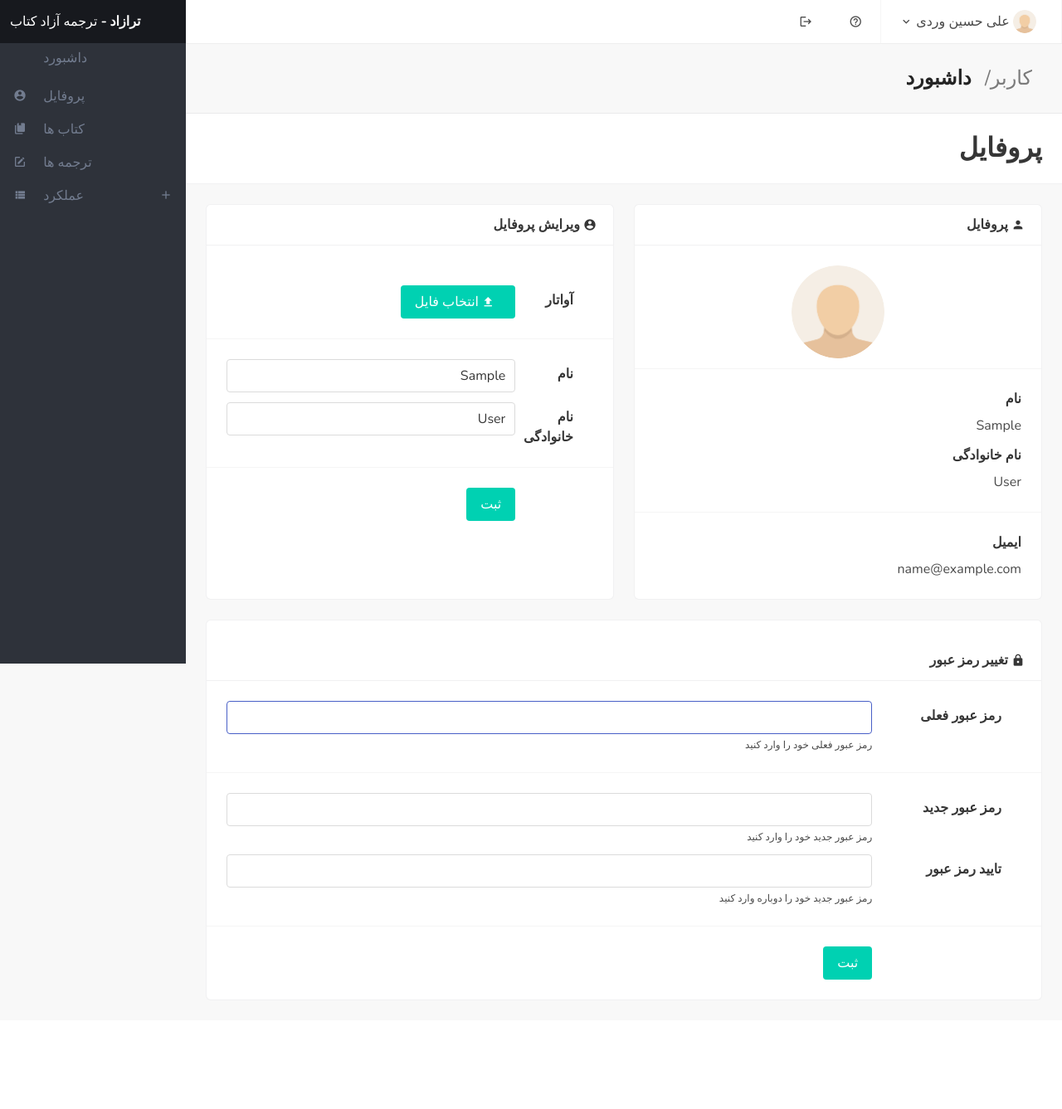
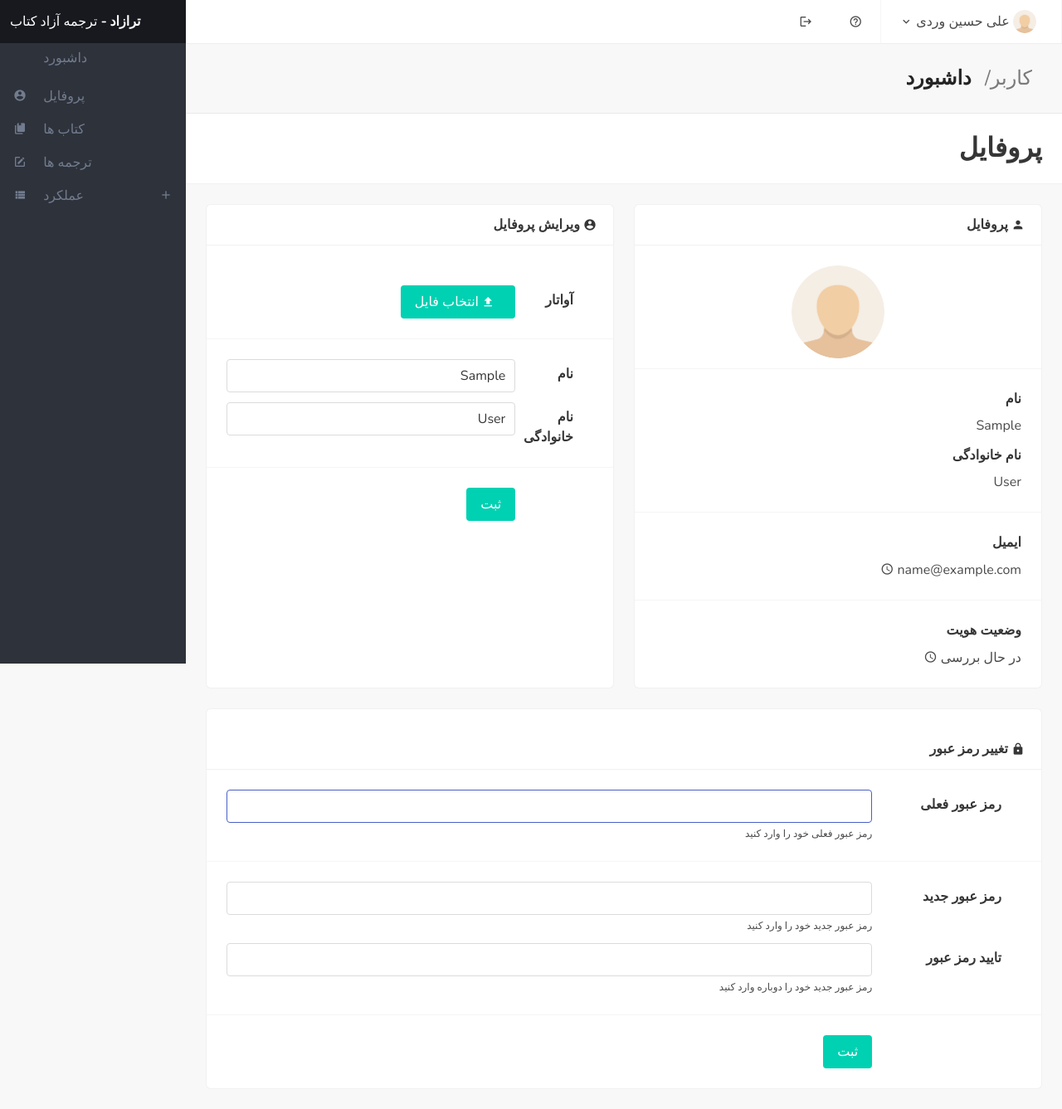
Before and after one commit to ali-hv/tarazad, a Django app: page /dashboard/profile in a window 1280 px wide. Shown: the whole page at 83% size. Before the commit the page ends 1206 px from the top, so only its background shows below. Run offline with Django 4.2, Linux system fonts and the light colour scheme; the visitor is signed in with stand-in values (Sample User, id 1); some libraries are stand-ins or nearby versions.

Commit message:
add email_verified and identity_verified status to user profile

```diff
--- a/dashboard/templates/dashboard/profile.html
+++ b/dashboard/templates/dashboard/profile.html
@@ -54,7 +54,22 @@
                 <div class="field">
                     <label class="label">ایمیل</label>
                     <div class="control is-clearfix">
-                    <p>{{ user.email }}</p>
+                    {% if user.identity_verified %}
+                        <span>{{ user.email }} <i class="mdi mdi-check"></i></span>
+                    {% else %}
+                        <span>{{ user.email }} <i class="mdi mdi-clock-outline"></i></span>
+                    {% endif %}
+                    </div>
+                </div>
+                <hr>
+                <div class="field">
+                    <label class="label">وضعیت هویت</label>
+                    <div class="control is-clearfix">
+                        {% if user.identity_verified %}
+                            <span>تایید شده <i class="mdi mdi-check"></i></span>
+                        {% else %}
+                            <span>در حال بررسی <i class="mdi mdi-clock-outline"></i></span>
+                        {% endif %}
                     </div>
                 </div>
                 </div>
```
